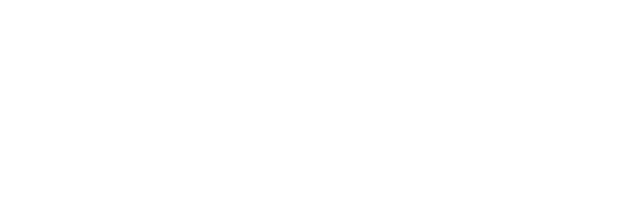
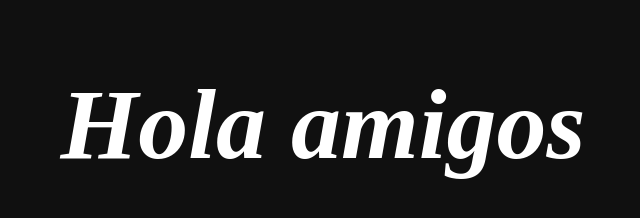
Before and after one commit to Fpf1/Primeraesperansa, a plain HTML site: page index.html in a window 1280 px wide. Shown: the whole page, without its empty margins (317-957 px from the left). Drawn offline with Linux system fonts and the light colour scheme.

Commit message:
summary (required)
seeee

```diff
--- /dev/null
+++ b/index.css
@@ -0,0 +1,10 @@
+h1{
+    font-size: 100px;
+    font-style:italic;
+    position: relative;
+    color: white;
+
+}
+body{
+    background: #101010;
+}
--- a/index.html
+++ b/index.html
@@ -1,14 +1,21 @@
 <!DOCTYPE html>
 <html lang="en">
+
 <head>
     <meta charset="UTF-8">
     <meta http-equiv="X-UA-Compatible" content="IE=edge">
+    <link rel="stylesheet" href="index.css">
     <meta name="viewport" content="width=device-width, initial-scale=1.0">
     <title>Titulo</title>
 </head>
+
 <body>
+    <center>
+        <h1> Hola amigos</h1>
+    </center>
     <script src="app.js"></script>
     <script src="app.js"></script>
     <script src="app.js"></script>
 </body>
+
 </html>
```
